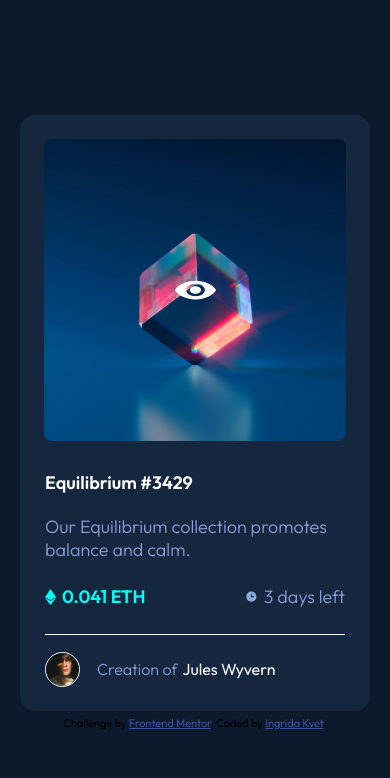
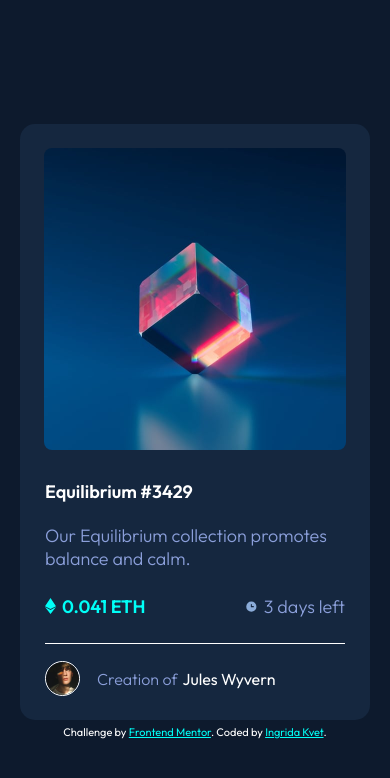
Before and after one commit to IngridaKvet/FrontendMentor_NFTPreviewCard, a plain HTML site: page index.html in a window 390 px wide. Drawn offline with Linux system fonts and the light colour scheme.

Commit message:
Add responsivity

```diff
--- a/index.html
+++ b/index.html
@@ -3,44 +3,29 @@
 <head>
   <meta charset="UTF-8">
   <meta name="viewport" content="width=device-width, initial-scale=1.0"> <!-- displays site properly based on user's device -->
-
   <link rel="icon" type="image/png" sizes="32x32" href="./images/favicon-32x32.png">
-
   <title>Frontend Mentor | NFT preview card component</title>
   <link rel="stylesheet" href="style.css">
   <link rel="preconnect" href="https://fonts.googleapis.com">
   <link rel="preconnect" href="https://fonts.gstatic.com" crossorigin>
   <link href="https://fonts.googleapis.com/css2?family=Outfit:wght@300;400;600&display=swap" rel="stylesheet">
-
 </head>
 
-
-
 <body>
-
-
   <main>
-
     <div>
-
       <div class="hiddenDiv">
         <img src="img/image-equilibrium.jpg" width="302" height="302">
-
-        <img src="img/icon-view.svg" width="45" height="30">
+        <img src="img/icon-view.svg" width="45" height="45">
       </div>
 
-
-
-
       <h1>Equilibrium #3429 </h1>
-
       <p> Our Equilibrium collection promotes balance and calm.</p>
 
       <div class="coinsDays">
         <div class="coins">
           <img src="img/icon-ethereum.svg" width="11" height="16">
           <p> 0.041 ETH</p>
-
         </div>
 
         <div class="days">
@@ -49,24 +34,16 @@
         </div>
       </div>
 
-
       <div class="profile">
         <img src="img/image-avatar.png" width="33">
         <div class="createdBy">Creation of</div> <div class="name"> Jules Wyvern</div>
-
-
-
       </div>
-
-
     </div>
 
     <div class="attribution">
       Challenge by <a href="https://www.frontendmentor.io?ref=challenge" target="_blank">Frontend Mentor</a>.
       Coded by <a href="https://github.com/IngridaKvet">Ingrida Kvet</a>.
     </div>
-
   </main>
-
 </body>
 </html>
--- a/style.css
+++ b/style.css
@@ -11,8 +11,6 @@ main{
   justify-content: center;
   align-items: center;
   background-color: #0D1A2D;
-
-
 }
 
 main>div:first-child{
@@ -21,16 +19,20 @@ main>div:first-child{
   border-radius: 15px;
   background-color: #15273F;
   display: flex;
+  margin-top: 19px;
   flex-direction: column;
 }
-
-
 
 .attribution {
   font-size: 11px; text-align: center;
   margin-top: 5px;
+  color:white;
+
+  /* color: hsl(228, 45%, 44%); */
 }
-.attribution a { color: hsl(228, 45%, 44%); }
+.attribution a {
+  color: hsl(178, 100%, 50%);
+ }
 
 h1{
   color:white;
@@ -50,7 +52,6 @@ p{
   margin-bottom: 0px;
   margin-left: 25px;
   height: 40px;
-
 }
 
 main>div>div.coinsDays{
@@ -86,9 +87,7 @@ div.coins>p{
   font-weight: 600;
   display: flex;
   align-items: center;
-
   height: 16px;
-
 }
 
 div.days>p{
@@ -98,7 +97,6 @@ div.days>p{
   display: flex;
   align-items: center;
   height: 16px;
-
 }
 
 main>div>div:last-child{
@@ -116,8 +114,6 @@ img[src="img/image-avatar.png"] {
   margin-top: 17px;
   margin-left: 25px;
   align-items: center;
-
-
 }
 
 .createdBy{
@@ -125,7 +121,6 @@ img[src="img/image-avatar.png"] {
   margin-left: 17px;
   color: hsl(225, 51%, 70%);
   margin-right: 5px;
-
 }
 
 .name{
@@ -134,12 +129,10 @@ img[src="img/image-avatar.png"] {
 
 .name:hover{
   color: hsl(178, 100%, 50%);
-
 }
 
 h1:hover{
   color: hsl(178, 100%, 50%);
-
 }
 
 .hiddenDiv{
@@ -150,35 +143,20 @@ img[src="img/image-avatar.png"] {
     align-items: center;
     justify-content: center;
     border-radius: 8px;
-
 }
-
-
 
 img[src="img/image-equilibrium.jpg"]{
   border-radius: 8px;
 }
 
-
-
-
-
-
 img[src="img/icon-view.svg"]{
   position: absolute;
-    opacity: 1;
+  opacity: 0;
   border-radius: 8px;
-    padding: 135px;
+  padding: 128.5px;
+  background-color: hsla(178, 100%, 50%, 0.29);
 }
 
-/* img[src="img/icon-view.svg"]:hover{
+img[src="img/icon-view.svg"]:hover{
   opacity: 1;
-} */
-
-
-img[src="img/icon-view.svg"]::before{
-    content: "";
-    background-color: hsl(178, 100%, 50%);
-
-    opacity: 0.5;
 }
```
Lines whose indentation alone changed are shown as unchanged.
